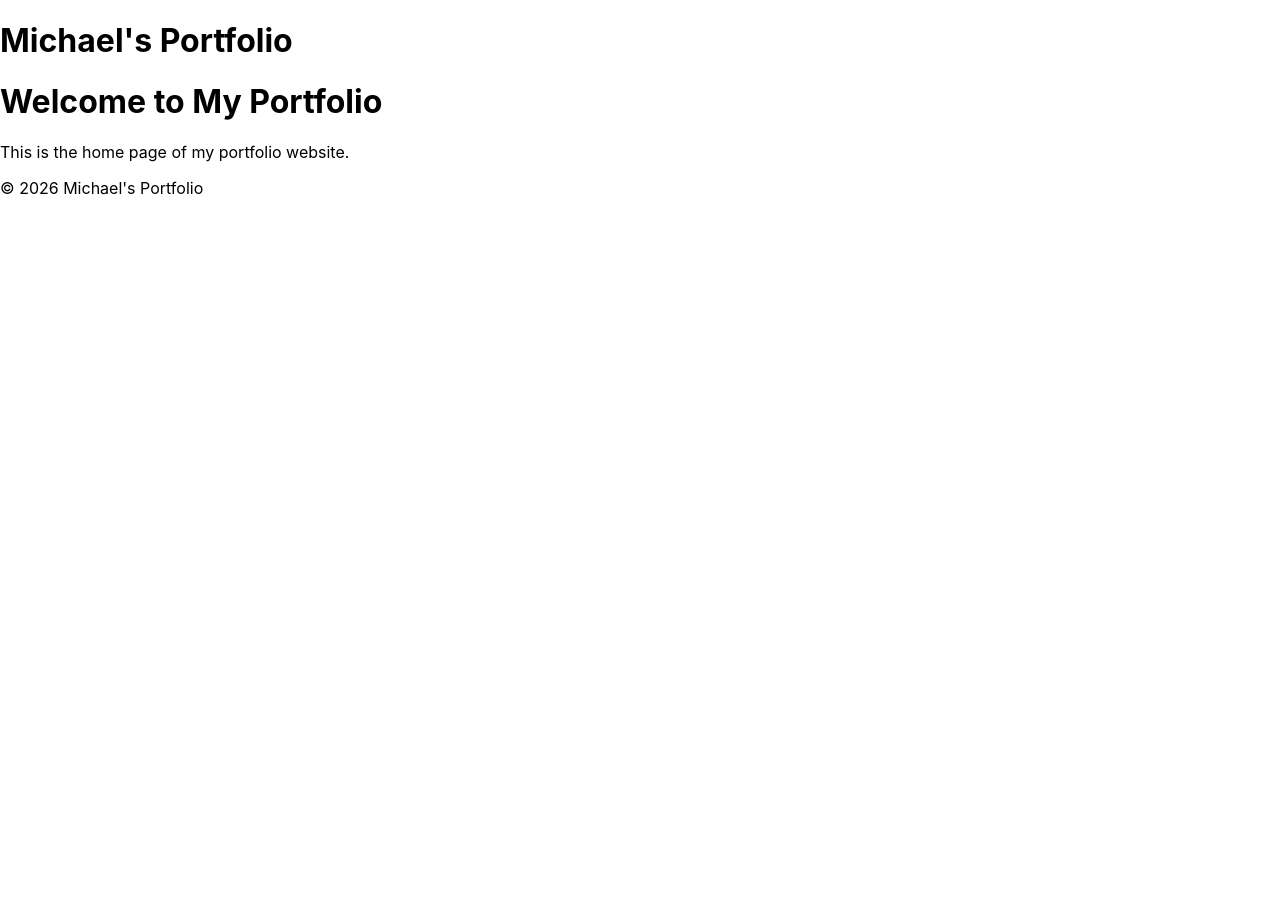
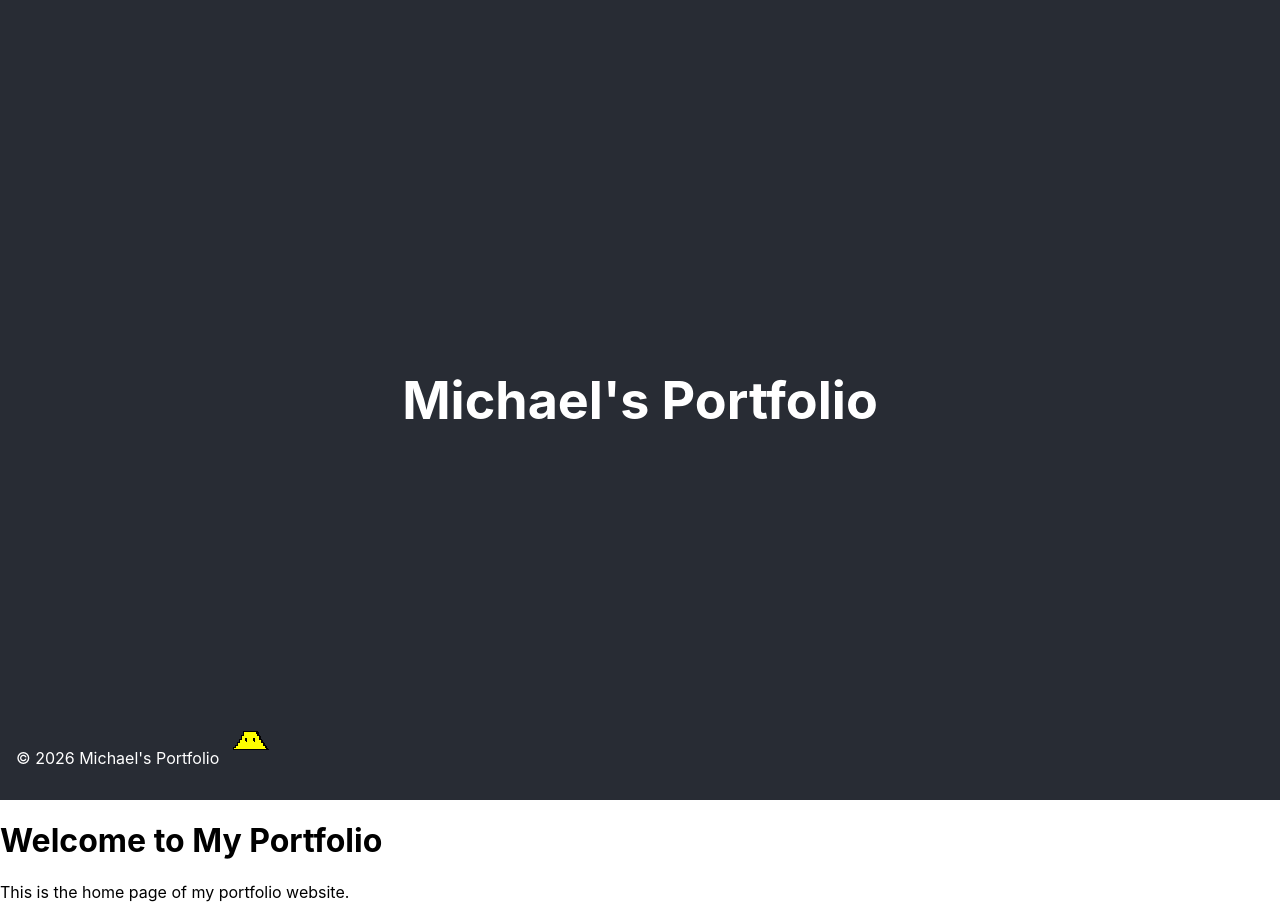
Before and after one commit to mgj0226/mgj0226.github.io, a JavaScript app: page / in a window 1280 px wide. Before the commit the page ends 800 px from the top, so only its background shows below. Built offline with nearby package versions, Linux system fonts and the light colour scheme; the HTML template or start-up script is replaced by a standard one.

Commit message:
added css and gif
css for header, footer, app
animation gif to footer

```diff
--- a/src/App.css
+++ b/src/App.css
@@ -3,4 +3,28 @@ body {
   font-family: -apple-system, BlinkMacSystemFont, "Segoe UI", "Roboto", "Oxygen", "Ubuntu", "Cantarell", "Fira Sans", "Droid Sans", "Helvetica Neue", sans-serif;
   -webkit-font-smoothing: antialiased;
   -moz-osx-font-smoothing: grayscale;
+}
+
+App {
+  text-align: center;
+}
+
+Header {
+  background-color: #282c34;
+  min-height: 100vh;
+  display: flex;
+  flex-direction: column;
+  align-items: center;
+  justify-content: center;
+  font-size: calc(10px + 2vmin);
+  color: white;
+}
+
+Footer {
+  background-color: #282c34;
+  color: white;
+  padding: 1em;
+  position: fixed;
+  width: 100%;
+  bottom: 0;
 }/*# sourceMappingURL=App.css.map */
--- a/src/App.scss
+++ b/src/App.scss
@@ -6,3 +6,27 @@ body {
     -webkit-font-smoothing: antialiased;
     -moz-osx-font-smoothing: grayscale;
     }
+
+App {
+    text-align: center;
+    }
+
+Header {
+    background-color: #282c34;
+    min-height: 100vh;
+    display: flex;
+    flex-direction: column;
+    align-items: center;
+    justify-content: center;
+    font-size: calc(10px + 2vmin);
+    color: white;
+    }
+
+Footer {
+    background-color: #282c34;
+    color: white;
+    padding: 1em;
+    position: fixed;
+    width: 100%;
+    bottom: 0;
+    }
--- a/src/components/Footer.js
+++ b/src/components/Footer.js
@@ -1,7 +1,11 @@
+import Pilibon from '../assets/Pilibon2.gif';
+
 export default function Footer() {
   return (
     <footer className="footer">
-      <p>&copy; 2026 Michael's Portfolio</p>
+      <p>&copy; 2026 Michael's Portfolio
+        <img src={Pilibon} alt="Pilibon" className="footer-gif" />
+      </p>
     </footer>
   );
 }
```
Also changed, not shown: src/assets/Pilibon2.gif (added), 1 other file (tests, documents, lock files or other folders).
